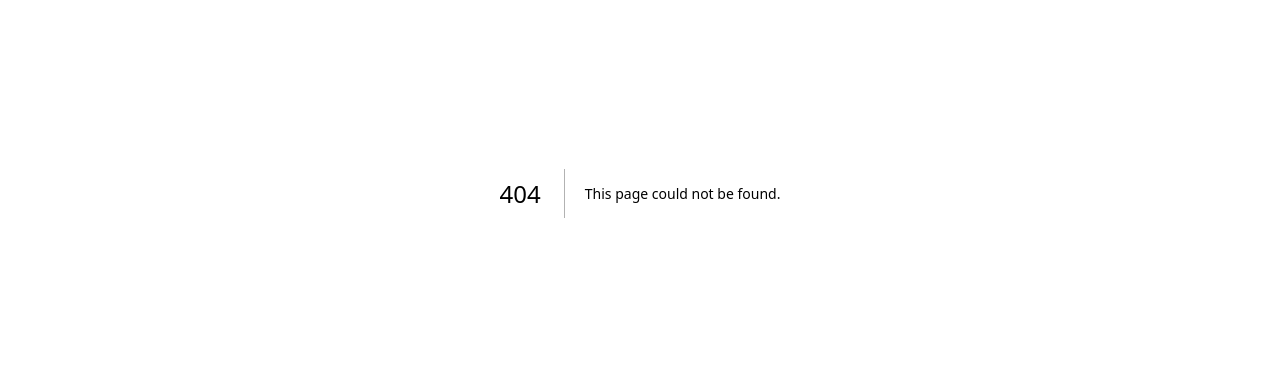
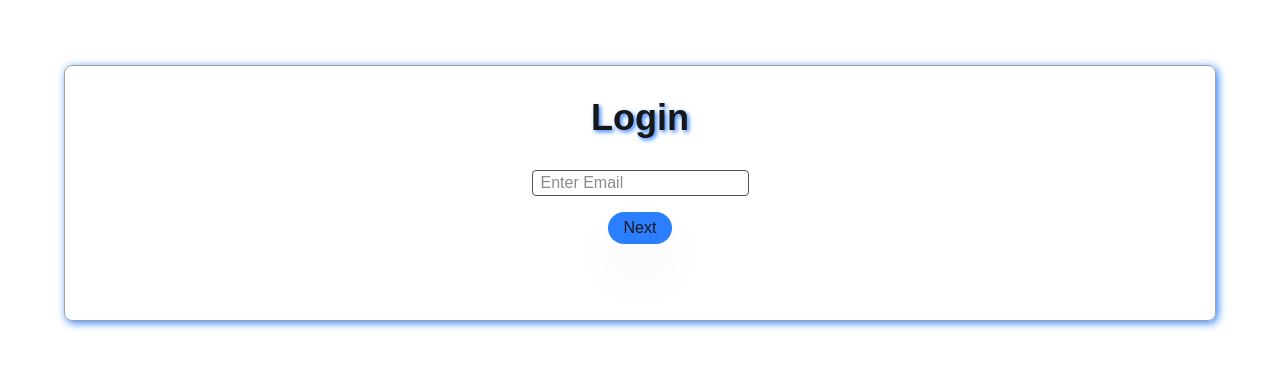
Before and after one commit to harshith-ashvi/react-machine-coding, a Next.js app: page /two-step-login-form in a window 1280 px wide. Before the commit this address had no page. Shown: the part 207-576 px from the top of the page. Built offline with nearby package versions, Linux system fonts and the light colour scheme.

Commit message:
add two step login form

```diff
--- /dev/null
+++ b/src/app/two-step-login-form/page.tsx
@@ -0,0 +1,67 @@
+"use client";
+
+import { useState } from "react";
+
+const TwoStepLoginForm = () => {
+  const [step, setStep] = useState(0);
+  const [email, setEmail] = useState("");
+  const [password, setPassword] = useState("");
+
+  const handleEmailNext = () => {
+    if (email.length > 0) {
+      setStep(1);
+    }
+  };
+
+  return (
+    <div className="max-w-6xl mx-auto h-screen flex items-center justify-center">
+      <div className="flex flex-col items-center p-8 border border-neutral-400 rounded-lg w-full h-64 shadow-blue-500 shadow-[2px_2px_8px]">
+        <h1 className="font-bold text-4xl text-shadow-blue-500  text-shadow-[2px_2px_4px]">
+          Login
+        </h1>
+        <div className="flex items-center gap-4 flex-col pt-8">
+          {step === 0 ? (
+            <>
+              <input
+                type="email"
+                value={email}
+                onChange={(e) => setEmail(e.target.value)}
+                placeholder="Enter Email"
+                className="pl-2 border border-neutral-600 rounded-sm invalid:border-red-500 invalid:text-red-700 focus:outline focus:outline-sky-300 focus:border-transparent focus:invalid:outline-red-500"
+              />
+              <button
+                className="bg-blue-500 px-4 py-1 rounded-2xl shadow-2xl hover:bg-blue-600 cursor-pointer"
+                onClick={handleEmailNext}
+              >
+                Next
+              </button>
+            </>
+          ) : (
+            <>
+              <input
+                type="password"
+                value={password}
+                onChange={(e) => setPassword(e.target.value)}
+                placeholder="Enter password"
+                className="pl-2 border border-neutral-600 rounded-sm invalid:border-red-500 invalid:text-red-700 focus:outline focus:outline-sky-300 focus:border-transparent focus:invalid:outline-red-500"
+              />
+              <div className="flex items-center gap-4">
+                <button
+                  className="cursor-pointer border border-neutral-400 px-4 py-1 rounded-2xl shadow-2xl"
+                  onClick={() => setStep(0)}
+                >
+                  Back
+                </button>
+                <button className="bg-blue-500 px-4 py-1 rounded-2xl shadow-2xl hover:bg-blue-600 cursor-pointer">
+                  Login
+                </button>
+              </div>
+            </>
+          )}
+        </div>
+      </div>
+    </div>
+  );
+};
+
+export default TwoStepLoginForm;
```
